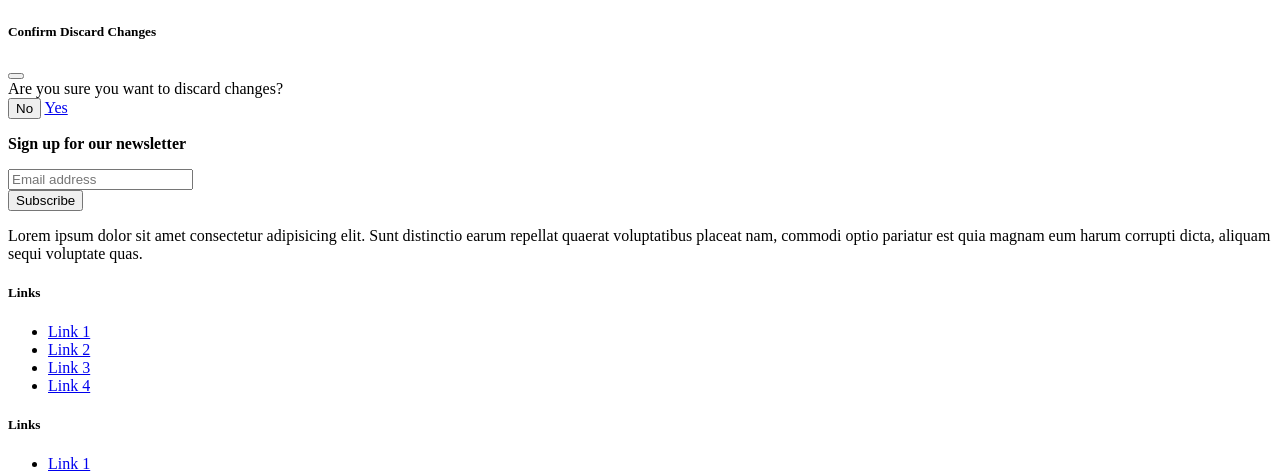
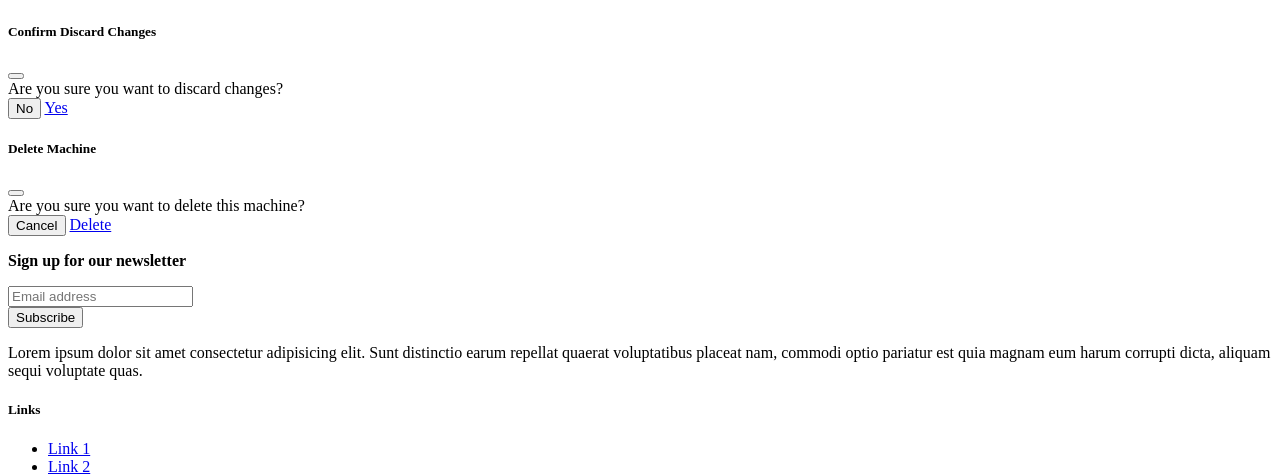
Before and after one commit to nguyenngocchaugv/inventory, a Python web app: template inventory/templates/machines/machine.html in a window 1280 px wide. Shown: the part 221-695 px from the top of the page. Run offline with Jinja, Linux system fonts and the light colour scheme; the template is opened without the code that fills it, so the values that code supplies are empty.

Commit message:
feat: implement delete for detail pages

```diff
--- a/inventory/machine/views.py
+++ b/inventory/machine/views.py
@@ -144,7 +144,13 @@ def edit_machine(machine_id):
 @login_required
 def delete_machine(machine_id):
   machine = Machine.query.get(machine_id)
+
   if machine:
+     # Check if the machine is being hired or fixed
+    if machine.status in [MachineStatusEnum.HIRING.value, MachineStatusEnum.FIXING.value]:
+      flash(f"Machine {machine.name} cannot be deleted because it is currently being hired or fixed.", "danger")
+      return jsonify({'redirect_url': url_for('machine.machines')})
+
     Machine.delete(machine)
     flash(f"Machine {machine.name} is deleted successfully.", "success")
   else:
--- a/inventory/templates/machines/machine.html
+++ b/inventory/templates/machines/machine.html
@@ -21,6 +21,13 @@
       {% if mode == 'View' %}
       <a href="{{ url_for('machine.edit_machine', machine_id=machine.id) }}" class="btn btn-primary">Edit</a>
       <a href="{{ url_for('machine.copy_machine', machine_id=machine.id) }}" class="btn btn-primary">Copy</a>
+      {% if form.status.data == 'AVAILABLE' %}
+      <a id="machines-delete-btn" class="btn btn-danger"
+        data-url="{{ url_for('machine.delete_machine', machine_id=machine.id) }}" data-bs-toggle="modal"
+        data-bs-target="#machineDeleteModal">
+        Delete
+      </a>
+      {% endif %}
       {% elif mode == 'Edit' %}
       {{ form.submit(class="btn btn-primary", value="Update") }}
       <a id="machine-discard-changes-btn" class="btn btn-danger"
@@ -101,4 +108,24 @@
     </div>
   </div>
 </div>
+
+<!-- Delete Confirmation Modal -->
+<div class="modal fade" id="machineDeleteModal" tabindex="-1" aria-labelledby="machineDeleteModalLabel"
+  aria-hidden="true">
+  <div class="modal-dialog">
+    <div class="modal-content">
+      <div class="modal-header">
+        <h5 class="modal-title" id="machineDeleteModalLabel">Delete Machine</h5>
+        <button type="button" class="btn-close" data-bs-dismiss="modal" aria-label="Close"></button>
+      </div>
+      <div class="modal-body">
+        Are you sure you want to delete this machine?
+      </div>
+      <div class="modal-footer">
+        <button type="button" class="btn btn-secondary" data-bs-dismiss="modal">Cancel</button>
+        <a href="#" class="btn btn-danger" id="machines-on-confirm-delete-btn">Delete</a>
+      </div>
+    </div>
+  </div>
+</div>
 {% endblock %}
--- a/inventory/templates/machines/machines.html
+++ b/inventory/templates/machines/machines.html
@@ -67,11 +67,13 @@
           <td>
             <a class="btn btn-sm btn-primary"
               href="{{ url_for('machine.view_machine', machine_id=machine.id) }}">View</a>
+            {% if machine.status == 'AVAILABLE' %}
             <a id="machines-delete-btn" class="btn btn-sm btn-danger"
               data-url="{{ url_for('machine.delete_machine', machine_id=machine.id) }}" data-bs-toggle="modal"
               data-bs-target="#machineDeleteModal">
               Delete
             </a>
+            {% endif %}
           </td>
         </tr>
         {% endfor %}
```
Also changed, not shown: inventory/templates/locations/location.html (+25 -0 lines), inventory/templates/tools/tool.html (+24 -0 lines), db/dev.db.
